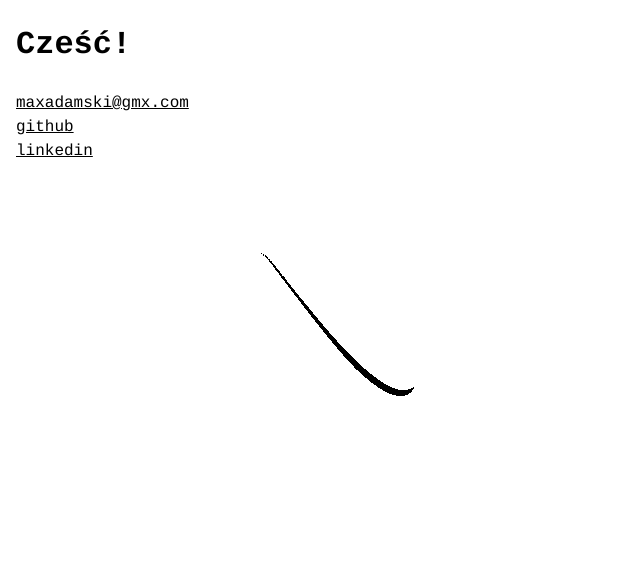
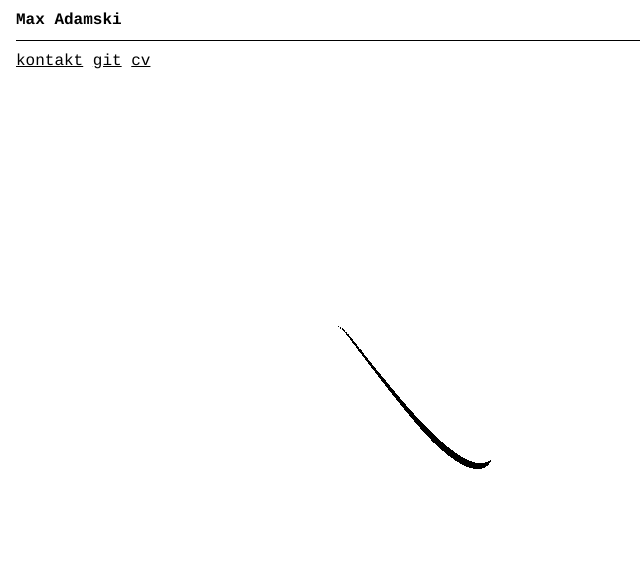
Before and after one commit to maxadamski/maxadamski.github.io, a plain HTML site: page docs/index.html in a window 1280 px wide. Shown: the whole page, without its empty margins (0-640 px from the left). Drawn offline with Linux system fonts and the light colour scheme.

Commit message:
Cosmetics.

```diff
--- a/docs/index.html
+++ b/docs/index.html
@@ -1,11 +1,12 @@
 <!DOCTYPE html>
-<html lang="en">
+<html lang="pl">
 <head>
 	<meta charset="utf-8">
 	<meta name="description" content="My personal website">
 	<meta name="author" content="Max Adamski">
 	<meta name="viewport" content="width=device-width, initial-scale=1">
 	<link rel="icon" href="static/favicon.ico">
+    <title>Max Adamski | Wizytówka</title>
 </head>
 <style type="text/css">
     html, body {
@@ -18,24 +19,24 @@
         font-size: 16px;
         line-height: 1.5;
         margin: 0;
-        padding: 0 1em;
+        padding: 0.5em 1em;
         max-width: 66ch;
     }
 
-    main {
-        position: relative;
-        z-index: 1;
+    #gfx {
+        pointer-events: none;
+        display: block;
+        margin: auto;
     }
 
-    #gfx {
-        position: fixed;
-        left: 0;
-        top: 0;
-        pointer-events: none;
-        z-index: 0;
+    hr {
+        border: solid 0.5px black;
+        border-bottom-width: 0;
+        border-top-width: 1px;
+        border-color: black;
     }
 
-    body, a {
+    body, a, p {
         color: black;
         background: white;
     }
@@ -46,7 +47,7 @@
     }
 
     @media (prefers-color-scheme: dark) {
-        body, a {
+        body, a, p {
             color: white;
             background: black;
         }
@@ -56,22 +57,27 @@
             background: white;
         }
 
+        hr {
+            border-color: white;
+        }
     }
 
     @media only screen and (max-width: 512px) {
         #gfx {
             /* Center simulation on narrow screens. */
+            position: fixed;
             left: calc(50% - 256px);
         }
     }
 </style>
 <body>
-<canvas id="gfx"></canvas>
 <main>
-    <h1>Cześć!</h1>
-    <a href="mailto:maxadamski@gmx.com">maxadamski@gmx.com</a><br>
-    <a href="https://github.com/maxadamski">github</a><br>
-    <a href="https://linkedin.com/in/maxadamski98">linkedin</a><br>
+    <b>Max Adamski</b><br>
+    <hr>
+    <a href="mailto:maxadamski@gmx.com">kontakt</a>
+    <a href="https://github.com/maxadamski">git</a>
+    <a href="https://linkedin.com/in/maxadamski98">cv</a>
+    <canvas id="gfx"></canvas>
 </main>
 </body>
 <script type="text/javascript">
```
